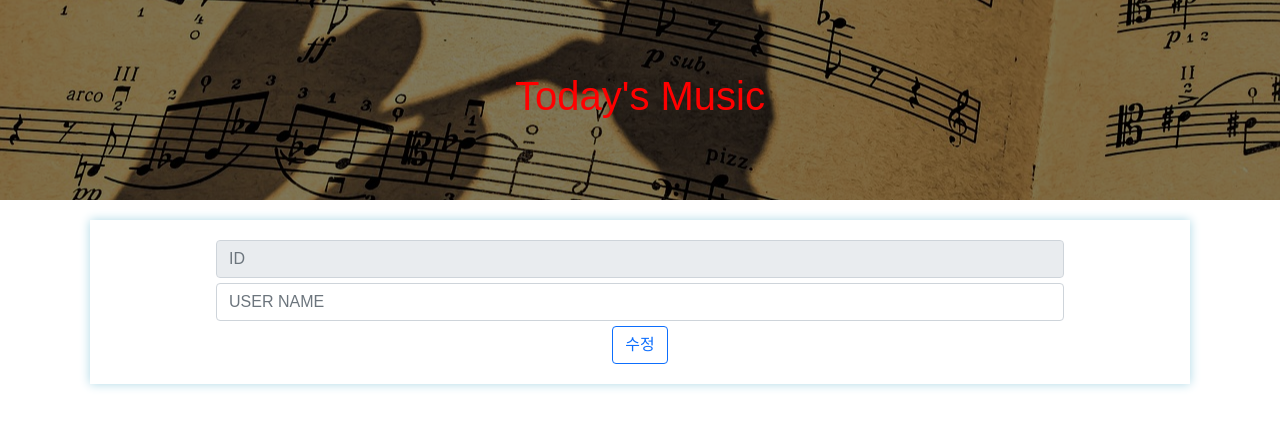
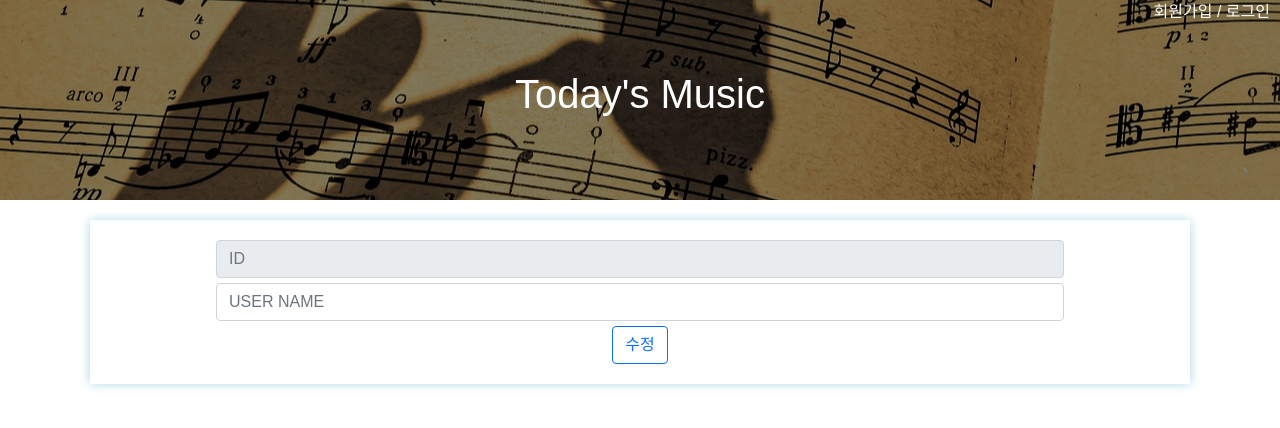
Before and after one commit to ironprayer/todays-music, a Flask app: page /my in a window 1280 px wide. Shown: the top 428 px of the page. Run offline with Flask 3, Linux system fonts and the light colour scheme; data that the repository does not hold is empty; some web fonts are replaced.

Commit message:
banner 분리 및 쿠키 기능

```diff
--- a/templates/pages/my.html
+++ b/templates/pages/my.html
@@ -13,33 +13,15 @@
         integrity="sha384-MrcW6ZMFYlzcLA8Nl+NtUVF0sA7MsXsP1UyJoMp4YLEuNSfAP+JcXn/tWtIaxVXM"
         crossorigin="anonymous"></script>
 
+    <link href="{{url_for('static', filename='css/banner.css')}}" rel="stylesheet" />
+    <script src="{{url_for('static', filename='js/banner.js')}}"></script>
     <link href="https://fonts.googleapis.com/css2?family=Gowun+Batang:wght@400;700&display=swap" rel="stylesheet" />
 
     <title>Document</title>
 
     <style>
-        .banner {
-            width: 100%;
-            height: 200px;
-
-            background-image: linear-gradient(0deg,
-                rgba(0, 0, 0, 0.5),
-                rgba(0, 0, 0, 0.5)),
-            url("{{url_for('static', filename='top_image.jpg')}}");
-            background-position: center;
-            background-size: cover;
-
-            color: white;
-
-            display: flex;
-            flex-direction: column;
-            align-items: center;
-            justify-content: center;
-        }
-
         * {
             font-family: "Gowun Batang", serif;
-            color: red;
         }
 
         .myprofile {
@@ -202,7 +184,7 @@
                 let count = data['count']
 
                 $('#pagination-box').empty()
-                for(let i = 0 ; i < count; i++){
+                for (let i = 0; i < count; i++) {
                     let page_num = i + 1
                     let startIndex = i * 3
                     let temp_html = `<li class="page-item"><a class="page-link" href="#" onclick="show_posts('${id}', ${startIndex})">${page_num}</a></li>`
@@ -218,7 +200,7 @@
                 let rows = data['result']
 
                 $('#cards-box').empty()
-                rows.forEach((row)=>{
+                rows.forEach((row) => {
                     let title = row['title']
                     let content = row['content']
                     let ogimage = row['ogimage']
@@ -252,11 +234,6 @@
 </head>
 
 <body>
-    <div class="banner">
-        <h1>Today's Music</h1>
-    </div>
-
-    <body>
     <div class="mybox">
         <div class="myprofile">
             <input id="user_id" class="form-control" type="text" placeholder="ID" disabled />
@@ -270,16 +247,13 @@
         <div class="row row-cols-1 row-cols-md-3 g-4" id="cards-box">
             <div class="col">
                 <div class="card h-100">
-                        <img src=""
-                            class="card-img-top">
+                    <img src="" class="card-img-top">
                     <div class="card-body">
                         <h5 class="post-title">포스트 제목</h5>
                         <p class="mycomment">포스트 내용</p>
                         <div calss="fixarea">
-                                <button onclick="save_bucket()" type="button"
-                                    class="btn btn-outline-primary">수정</button>
-                                <button onclick="save_bucket()" type="button"
-                                    class="btn btn-outline-primary">삭제</button>
+                            <button onclick="save_bucket()" type="button" class="btn btn-outline-primary">수정</button>
+                            <button onclick="save_bucket()" type="button" class="btn btn-outline-primary">삭제</button>
                         </div>
                     </div>
                 </div>
@@ -292,10 +266,8 @@
                         <h5 class="post-title">포스트 제목</h5>
                         <p class="mycomment">포스트 내용</p>
                         <div calss="fixarea">
-                                <button onclick="save_bucket()" type="button"
-                                    class="btn btn-outline-primary">수정</button>
-                                <button onclick="save_bucket()" type="button"
-                                    class="btn btn-outline-primary">삭제</button>
+                            <button onclick="save_bucket()" type="button" class="btn btn-outline-primary">수정</button>
+                            <button onclick="save_bucket()" type="button" class="btn btn-outline-primary">삭제</button>
                         </div>
                     </div>
                 </div>
@@ -308,10 +280,8 @@
                         <h5 class="post-title">포스트 제목</h5>
                         <p class="mycomment">포스트 내용</p>
                         <div calss="fixarea">
-                                <button onclick="save_bucket()" type="button"
-                                    class="btn btn-outline-primary">수정</button>
-                                <button onclick="save_bucket()" type="button"
-                                    class="btn btn-outline-primary">삭제</button>
+                            <button onclick="save_bucket()" type="button" class="btn btn-outline-primary">수정</button>
+                            <button onclick="save_bucket()" type="button" class="btn btn-outline-primary">삭제</button>
                         </div>
                     </div>
                 </div>
@@ -335,5 +305,5 @@
             </li>
         </ul>
     </nav>
-
+</body>
 </html>
--- /dev/null
+++ b/templates/static/css/banner.css
@@ -0,0 +1,13 @@
+.banner {
+    width: 100%;
+    height: 200px;
+
+    background-image: linear-gradient(0deg,
+        rgba(0, 0, 0, 0.5),
+        rgba(0, 0, 0, 0.5)),
+    url("../top_image.jpg");
+    background-position: center;
+    background-size: cover;
+
+    color: white;
+}
--- /dev/null
+++ b/templates/static/js/banner.js
@@ -0,0 +1,45 @@
+$(document).ready(function(){
+    let isLoggined = getCookie("id") != null
+
+    let top_right_text = ''
+
+    if(isLoggined){
+        top_right_text = `<a>내정보</a> / <a style="padding-right:10px" onclick='logout();'>로그아웃</a>`
+    } else {
+        top_right_text = '<a>회원가입</a> / <a style="padding-right:10px">로그인</a>'
+    }
+
+    let temp_html = `<div class="banner">
+                        <div style="height: 35%; width: 100%; text-align:right">
+                            ${top_right_text}
+                        </div>
+                        <div style="width: 100%; text-align: center;">
+                            <h1 onclick=goHome()>Today's Music</h1>
+                        </div>
+                    </div>`
+    $("body").prepend(temp_html)
+})
+
+function goHome() {
+    window.location.href = window.location.protocol + "//" + window.location.host + "/main"
+}
+
+var setCookie = function(name, value, exp) {
+    var date = new Date();
+    date.setTime(date.getTime() + exp*24*60*60*1000);
+    document.cookie = name + '=' + value + ';expires=' + date.toUTCString() + ';path=/';
+};
+
+var getCookie = function(name) {
+    var value = document.cookie.match('(^|;) ?' + name + '=([^;]*)(;|$)');
+    return value? value[2] : null;
+};
+
+var logout = function() {
+    deleteCookie("id")
+    window.location.href = window.location.protocol + "//" + window.location.host + "/main"
+}
+
+var deleteCookie = function(name) {
+    document.cookie = name + '=; expires=Thu, 01 Jan 1999 00:00:10 GMT;';
+}
```
Also changed, not shown: templates/pages/detail.html (+2 -27 lines), templates/pages/main.html (+6 -24 lines), templates/pages/write.html (+9 -31 lines). Lines whose indentation alone changed are shown as unchanged.
